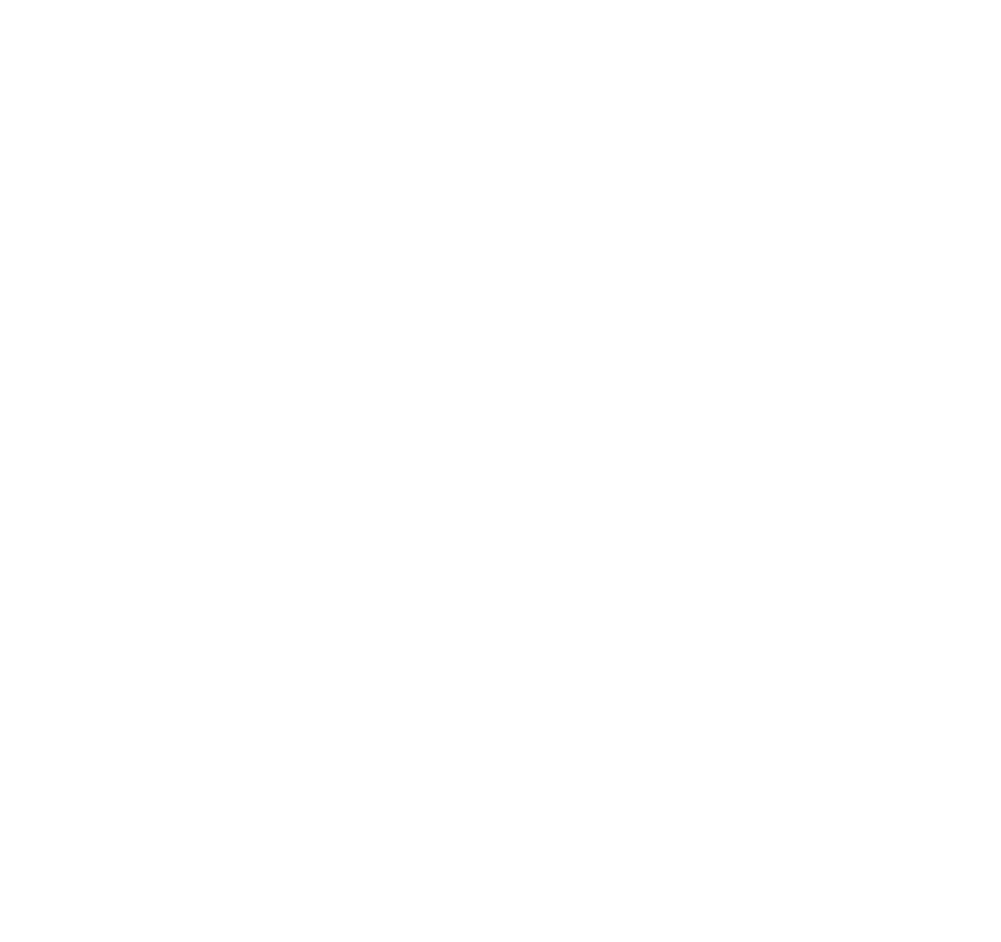
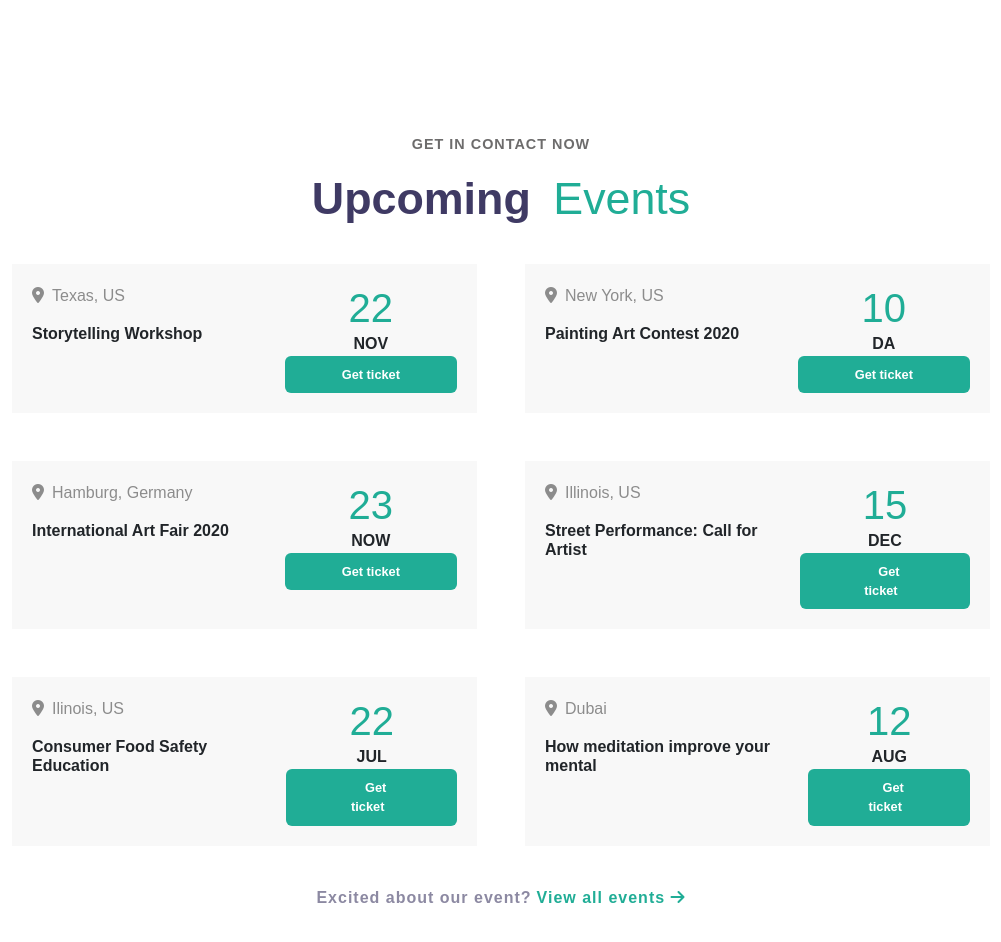
Before and after one commit to OksanaKarpyn/proj-html-vuejs, a Vue app: page / in a window 1280 px wide. Shown: the part 5140-6082 px from the top of the page, without its empty margins (139-1140 px from the left). Before the commit the page ends 5124 px from the top, so only its background shows below. Built offline with nearby package versions, Linux system fonts and the light colour scheme.

Commit message:
agg section events

```diff
--- a/index.html
+++ b/index.html
@@ -1,5 +1,5 @@
 <!DOCTYPE html>
-<html lang="en"><!--  data-bs-theme="dark" -->
+<html lang="en" > <!--  data-bs-theme="dark" -->
   <head>
     <meta charset="UTF-8" />
     <link rel="icon" type="image/svg+xml" href="/vite.svg" />
--- /dev/null
+++ b/src/components/EventsCard.vue
@@ -0,0 +1,73 @@
+<script>
+export default {
+    name: 'EventsCard',
+    props: ['propseventsList'],
+    components: {
+    },
+    data() {
+        return {
+        }
+    }
+}
+</script>
+<template>
+    <div class="single-card col-5">
+        <div class=" left">
+            <p>
+                <i class="fa-solid fa-location-dot pe-2"></i>
+                <span>{{ propseventsList.country }}</span>
+            </p>
+            <h3><strong>{{ propseventsList.title }}</strong></h3>
+        </div>
+        <div class="right">
+            <h2>{{ propseventsList.num }}</h2>
+            <p><strong>{{ propseventsList.mount }}</strong></p>
+            <button class="btn p-2 px-5 ">
+                <span class="py-3 px-2"><strong>Get ticket</strong></span>
+            </button>
+        </div>
+    </div>
+</template>
+<style lang="scss" scoped>
+.single-card {
+    //max-width: 400px;
+    background-color: #F8F8F8;
+    padding: 20px;
+    display: flex;
+    justify-content: space-between;
+
+    .left {
+        min-height: 40px;
+
+        p {
+            color: #8C8C8C;
+        }
+
+        h3 {
+            font-size: 1rem;
+        }
+    }
+
+    .right {
+        text-align: center;
+        min-height: 40px;
+
+        h2 {
+            color: #20AD96;
+            font-size: 2.5rem;
+            margin-bottom: 0px;
+        }
+
+        p {
+            margin-bottom: 0;
+        }
+
+        .btn {
+            margin: auto;
+            background-color: #20AD96;
+            color: #fff;
+            font-size: .8rem;
+        }
+    }
+}
+</style>
--- a/src/components/MainComp.vue
+++ b/src/components/MainComp.vue
@@ -3,6 +3,8 @@ import MainDream from './MainDream.vue';
 import DreamInfo from './DreamInfo.vue';
 import MainCourses from './MainCourses.vue';
 import MainLearn from './MainLearn.vue';
+import MainEvents from './MainEvents.vue';
+
 export default {
     name: 'MainComp',
     components: {
@@ -10,6 +12,7 @@ export default {
         DreamInfo,
         MainCourses,
         MainLearn,
+        MainEvents,
     },
     data() {
         return {
@@ -30,5 +33,8 @@ export default {
     <div>
         <MainLearn></MainLearn>
     </div>
+    <div>
+        <MainEvents></MainEvents>
+    </div>
 </template>
 <style lang="scss" scoped></style>
--- /dev/null
+++ b/src/components/MainEvents.vue
@@ -0,0 +1,115 @@
+<script>
+import EventsCard from './EventsCard.vue';
+export default {
+    name: 'MainEvents',
+    components: {
+        EventsCard,
+    },
+    data() {
+        return {
+            eventsList: [
+                {
+                    country: 'Texas, US',
+                    title: 'Storytelling Workshop',
+                    num: '22',
+                    mount: 'NOV',
+                },
+                {
+                    country: 'New York, US',
+                    title: 'Painting Art Contest 2020',
+                    num: '10',
+                    mount: 'DA',
+                },
+                {
+                    country: 'Hamburg, Germany',
+                    title: 'International Art Fair 2020',
+                    num: '23',
+                    mount: 'NOW',
+                },
+                {
+                    country: 'Illinois, US',
+                    title: 'Street Performance: Call for Artist',
+                    num: '15',
+                    mount: 'DEC',
+                },
+                {
+                    country: 'Ilinois, US',
+                    title: 'Consumer Food Safety Education',
+                    num: '22',
+                    mount: 'JUL',
+                },
+                {
+                    country: 'Dubai',
+                    title: 'How meditation improve your mental',
+                    num: '12',
+                    mount: 'AUG',
+                }
+            ]
+        }
+    }
+}
+</script>
+<template>
+    <main class="container my-5">
+        <div class="main-header-events">
+            <p>GET IN CONTACT NOW</p>
+            <h2>Upcoming <span>Events</span></h2>
+        </div>
+        <div class="d-flex flex-wrap gap-5  justify-content-center">
+            <EventsCard v-for="(item, index) in eventsList" :key="index" :propseventsList="item"></EventsCard>
+        </div>
+        <div class="link">
+            <span>Excited about our event?</span>
+            <a href="#">View all events <i class="fa-solid fa-arrow-right"></i></a>
+        </div>
+    </main>
+</template>
+<style lang="scss" scoped>
+.main-header-events {
+    text-align: center;
+    margin-top: 150px;
+
+    p {
+        letter-spacing: 1px;
+        font-size: .9rem;
+        text-align: center;
+        font-weight: 600;
+        color: #6d6c6c;
+    }
+
+    h2 {
+
+        text-align: center;
+        color: #3F3A64;
+        font-weight: bold;
+        font-size: 2.8rem;
+        padding-bottom: 30px;
+
+        span {
+            color: #20AD96;
+            font-weight: 100;
+            margin-left: 10px;
+        }
+    }
+}
+
+.link {
+    letter-spacing: 1px;
+    margin-top: 40px;
+    display: flex;
+    justify-content: center;
+
+    span {
+        font-weight: 600;
+        color: #8C89A2;
+    }
+
+    a {
+        margin-left: 5px;
+        text-decoration: none;
+        color: #20AD96;
+        font-weight: 800;
+    }
+
+}
+</style>
```
